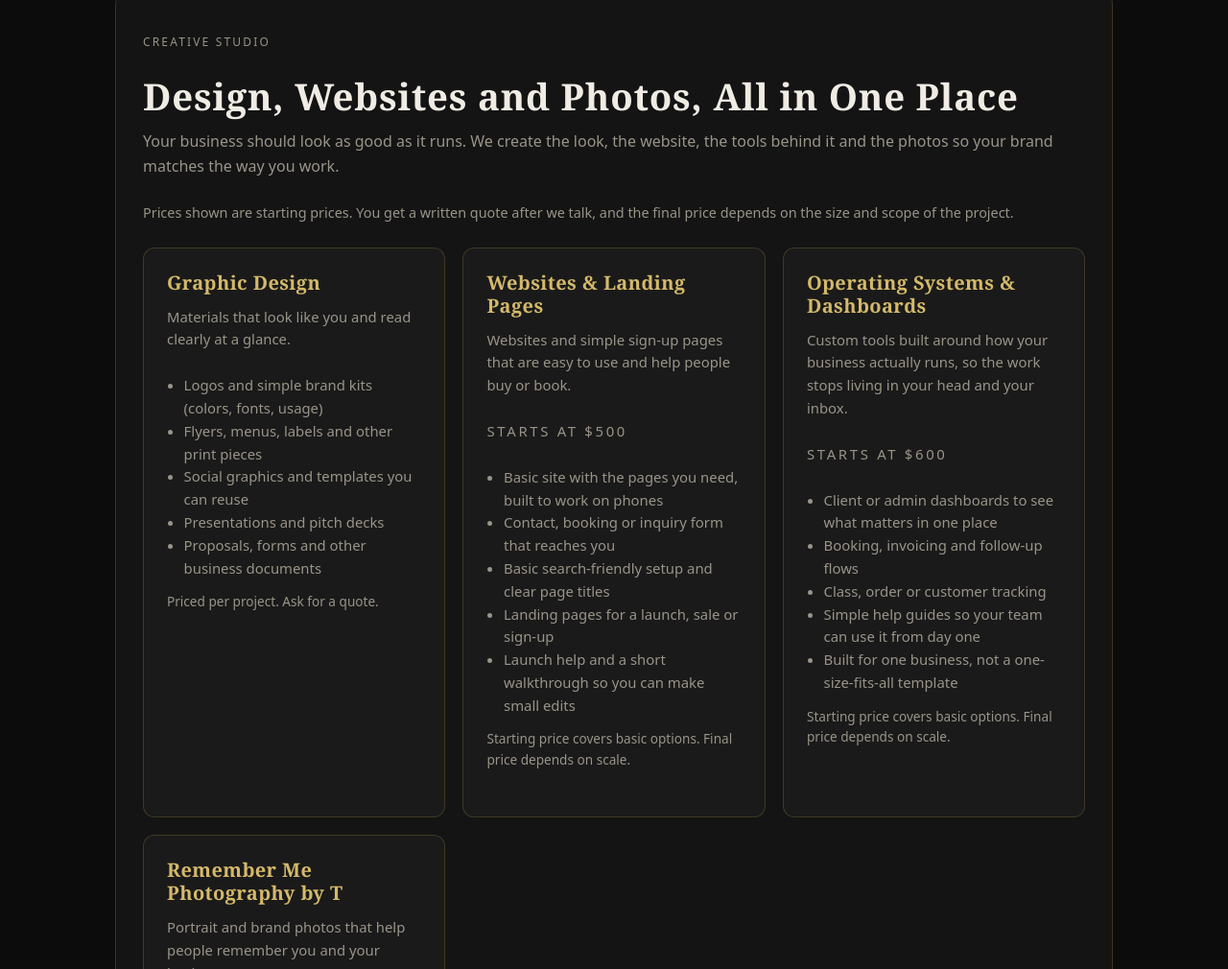
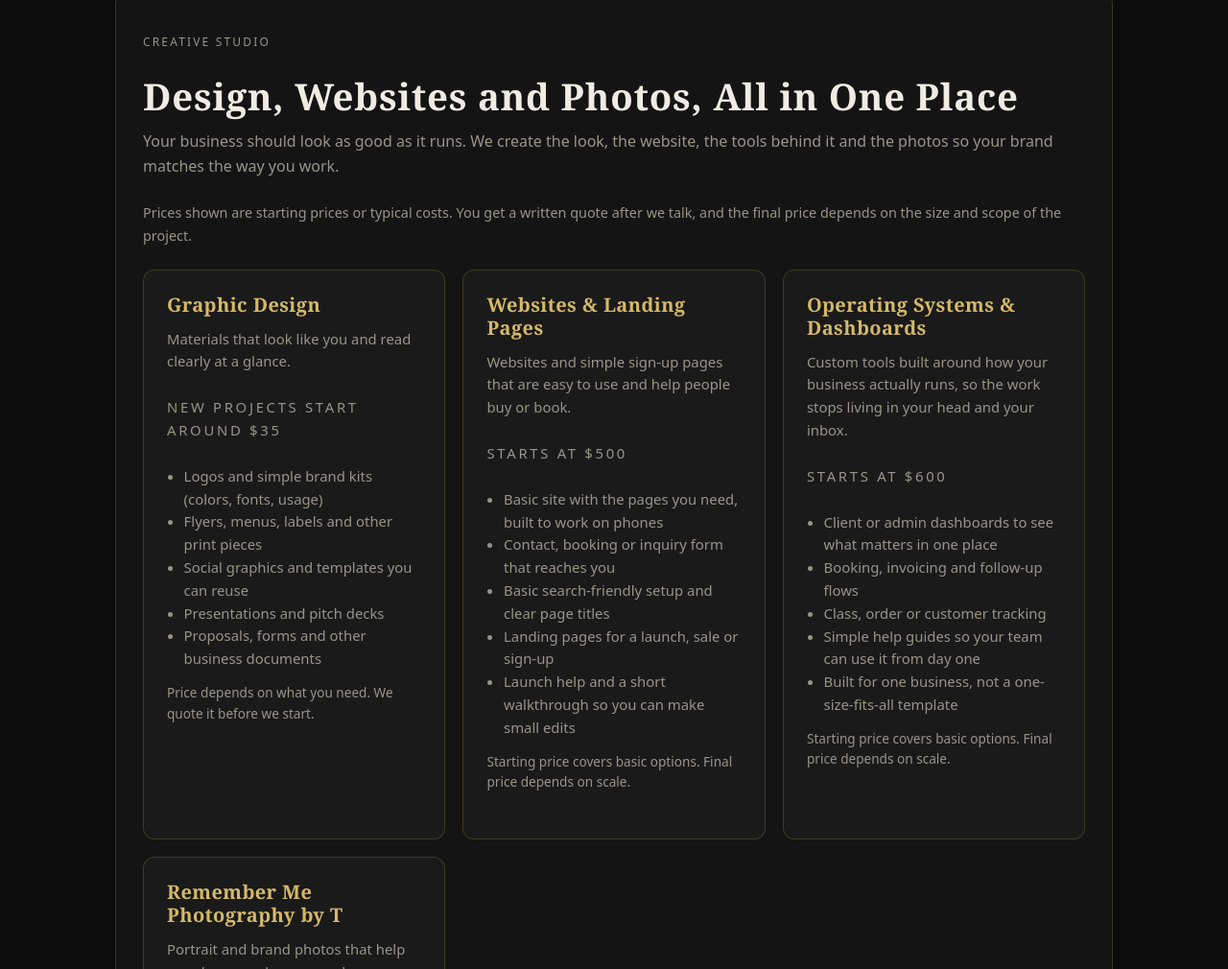
Before and after one commit to tlmediaagency/websitetl, a plain HTML site: page services/index.html in a window 1280 px wide. Shown: the part 1289-2299 px from the top of the page at 96% size. Drawn offline with Linux system fonts and the light colour scheme.

Commit message:
Services: graphic design typically starts around $35, depends on needs
Co-Authored-By: Claude Sonnet 5.5 <noreply@anthropic.com>
Claude-Session: https://claude.ai/code/session_012bCrsrUnQubDzgp4RYwwKY

```diff
--- a/services/index.html
+++ b/services/index.html
@@ -124,9 +124,9 @@
       <div class="cta-box" style="max-width:100%;margin-top:3rem;text-align:left">
         <p class="label">Creative studio</p>
         <h2>Design, Websites and Photos, All in One Place</h2>
-        <p>Your business should look as good as it runs. We create the look, the website, the tools behind it and the photos so your brand matches the way you work.</p><p class="muted" style="font-size:0.9rem">Prices shown are starting prices. You get a written quote after we talk, and the final price depends on the size and scope of the project.</p>
+        <p>Your business should look as good as it runs. We create the look, the website, the tools behind it and the photos so your brand matches the way you work.</p><p class="muted" style="font-size:0.9rem">Prices shown are starting prices or typical costs. You get a written quote after we talk, and the final price depends on the size and scope of the project.</p>
         <div class="grid-3" style="margin-top:1.5rem">
-          <article class="card"><h3>Graphic Design</h3><p>Materials that look like you and read clearly at a glance.</p><ul><li>Logos and simple brand kits (colors, fonts, usage)</li><li>Flyers, menus, labels and other print pieces</li><li>Social graphics and templates you can reuse</li><li>Presentations and pitch decks</li><li>Proposals, forms and other business documents</li></ul><p class="muted" style="font-size:0.85rem">Priced per project. Ask for a quote.</p></article>
+          <article class="card"><h3>Graphic Design</h3><p>Materials that look like you and read clearly at a glance.</p><p class="label">New projects start around $35</p><ul><li>Logos and simple brand kits (colors, fonts, usage)</li><li>Flyers, menus, labels and other print pieces</li><li>Social graphics and templates you can reuse</li><li>Presentations and pitch decks</li><li>Proposals, forms and other business documents</li></ul><p class="muted" style="font-size:0.85rem">Price depends on what you need. We quote it before we start.</p></article>
           <article class="card"><h3>Websites &amp; Landing Pages</h3><p>Websites and simple sign-up pages that are easy to use and help people buy or book.</p><p class="label">Starts at $500</p><ul><li>Basic site with the pages you need, built to work on phones</li><li>Contact, booking or inquiry form that reaches you</li><li>Basic search-friendly setup and clear page titles</li><li>Landing pages for a launch, sale or sign-up</li><li>Launch help and a short walkthrough so you can make small edits</li></ul><p class="muted" style="font-size:0.85rem">Starting price covers basic options. Final price depends on scale.</p></article>
           <article class="card"><h3>Operating Systems &amp; Dashboards</h3><p>Custom tools built around how your business actually runs, so the work stops living in your head and your inbox.</p><p class="label">Starts at $600</p><ul><li>Client or admin dashboards to see what matters in one place</li><li>Booking, invoicing and follow-up flows</li><li>Class, order or customer tracking</li><li>Simple help guides so your team can use it from day one</li><li>Built for one business, not a one-size-fits-all template</li></ul><p class="muted" style="font-size:0.85rem">Starting price covers basic options. Final price depends on scale.</p></article>
           <article class="card"><h3>Remember Me Photography by T</h3><p>Portrait and brand photos that help people remember you and your business.</p><p><a href="/photography/">Book a session &rarr;</a> &nbsp;&middot;&nbsp; <a href="https://remembermephotography2017.mypixieset.com/" target="_blank" rel="noopener noreferrer">Portfolio<span class="sr-only"> (opens in a new window)</span> &#8599;</a></p></article>
```
Also changed, not shown: faq/index.html (+2 -2 lines), llms-full.txt, llms.txt.
